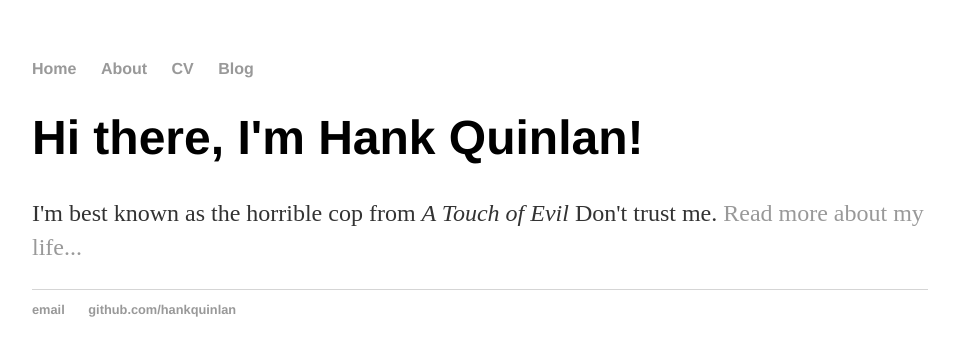
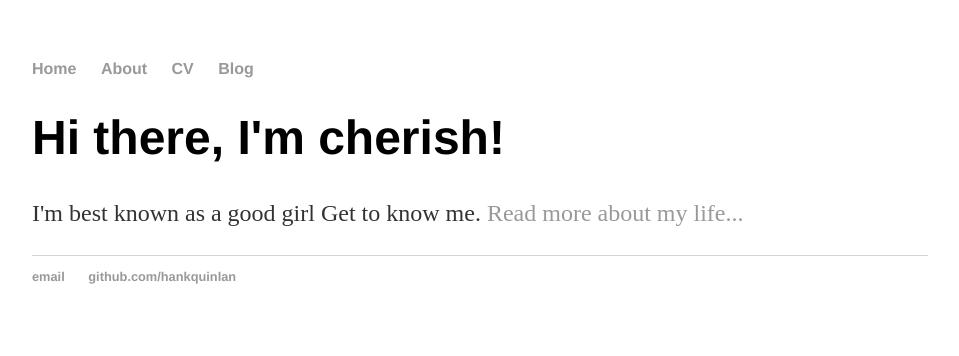
Before and after one commit to Cherish0420/cherish.github.io, a Jekyll site: the page built from index.html, in a window 1280 px wide. Shown: the top 356 px of the page, without its empty margins (160-1119 px from the left). Built offline with Jekyll 4.4.1, drawn with Linux system fonts in a browser that asks for light colours.

Commit message:
Update index.html

```diff
--- a/index.html
+++ b/index.html
@@ -1,8 +1,8 @@
 ---
 layout: default
-title: Hank Quinlan, Horrible Cop
+title: yibo wang,good girl
 ---
 <div class="blurb">
-	<h1>Hi there, I'm Hank Quinlan!</h1>
-	<p>I'm best known as the horrible cop from <em>A Touch of Evil</em> Don't trust me. <a href="/about">Read more about my life...</a></p>
+	<h1>Hi there, I'm cherish!</h1>
+	<p>I'm best known as a good girl Get to know me. <a href="/about">Read more about my life...</a></p>
 </div><!-- /.blurb -->
```
